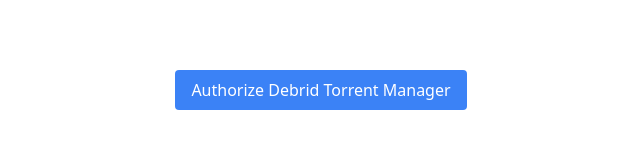
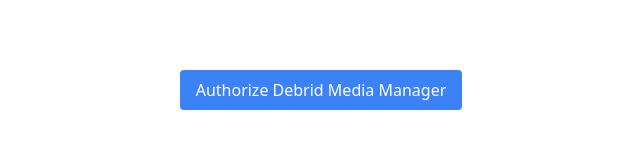
Before and after one commit to debridmediamanager/debrid-media-manager, a Next.js app: page /realdebrid/login in a window 1280 px wide. Shown: the part 310-458 px from the top of the page, without its empty margins (319-959 px from the left). Built offline with nearby package versions, Linux system fonts and the light colour scheme; no server answers.

Commit message:
Debrid Media Manager

```diff
--- a/package.json
+++ b/package.json
@@ -1,5 +1,5 @@
 {
-	"name": "debrid-torrent-manager",
+	"name": "debrid-media-manager",
 	"version": "0.1.0",
 	"private": true,
 	"scripts": {
--- a/src/pages/realdebrid/login.tsx
+++ b/src/pages/realdebrid/login.tsx
@@ -15,7 +15,7 @@
 				className="px-4 py-2 text-white bg-blue-500 rounded hover:bg-blue-600"
 				onClick={handleAuthorize}
 			>
-				Authorize Debrid Torrent Manager
+				Authorize Debrid Media Manager
 			</button>
 		</div>
 	);
```
Also changed, not shown: 1 other file (tests, documents, lock files or other folders).
